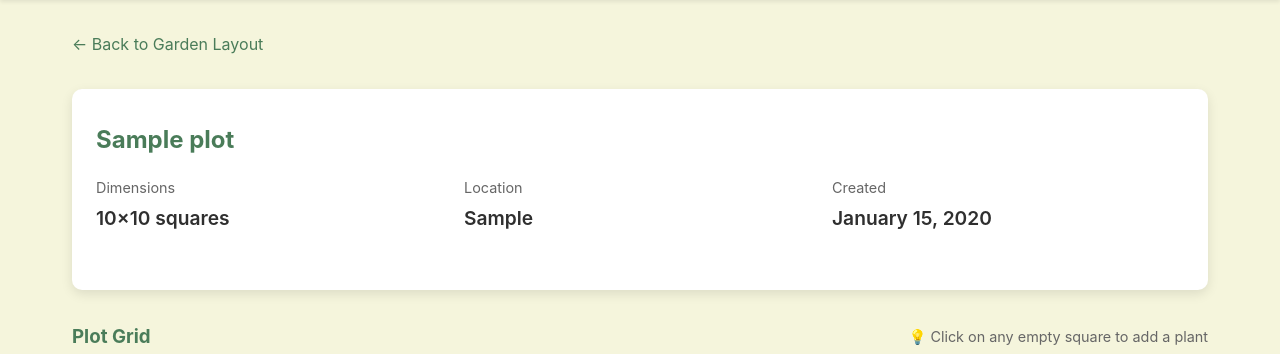
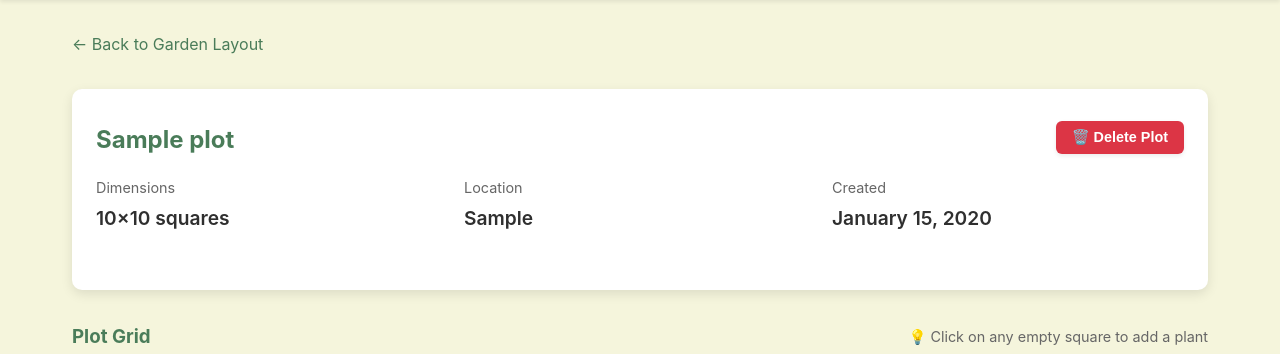
Before and after one commit to zamays/Planted, a Flask app: page /garden/1 in a window 1280 px wide. Shown: the part 193-547 px from the top of the page. Run offline with Flask 3, Linux system fonts and the light colour scheme; data comes from the database, SQL or seed files in the repository; tables that the repository leaves empty hold one stand-in row (values such as "Sample post").

Commit message:
Add plot deletion feature and enhance plant icons in grid
Co-authored-by: zamays <89159643+zamays@users.noreply.github.com>

```diff
--- a/app.py
+++ b/app.py
@@ -448,6 +448,31 @@ def view_plot(plot_id):
         return f"<h1>View Plot Error</h1><p>{str(e)}</p>"
 
 
+@app.route("/garden/<int:plot_id>/delete", methods=["POST"])
+def delete_plot(plot_id):
+    """
+    Delete a garden plot and all its associated data.
+
+    Args:
+        plot_id: ID of the plot to delete
+
+    Returns:
+        str: Redirect to garden layout page
+    """
+    try:
+        if garden_db is None:
+            return "<h1>Error</h1><p>Garden database is not initialized.</p>"
+
+        success = garden_db.delete_garden_plot(plot_id)
+        if not success:
+            return "<h1>Plot Not Found</h1><p>The requested garden plot does not exist.</p>"
+
+        return redirect(url_for("garden_layout"))
+    except (sqlite3.Error, ValueError) as e:
+        print(f"Delete plot error: {e}")
+        return f"<h1>Delete Plot Error</h1><p>{str(e)}</p>"
+
+
 @app.route("/garden/<int:plot_id>/plant", methods=["GET", "POST"])
 def plant_to_plot(plot_id):
     """
--- a/garden_manager/web/templates/view_plot.html
+++ b/garden_manager/web/templates/view_plot.html
@@ -9,7 +9,12 @@
 
 <div class="card" style="margin-bottom: 2rem;">
     <div class="card-body">
-        <h2 style="color: #4A7C59; margin-bottom: 1rem;">{{ plot.name }}</h2>
+        <div style="display: flex; justify-content: space-between; align-items: start; margin-bottom: 1rem;">
+            <h2 style="color: #4A7C59; margin: 0;">{{ plot.name }}</h2>
+            <button onclick="confirmDeletePlot()" class="btn" style="background-color: #dc3545; border-color: #dc3545; padding: 0.5rem 1rem; font-size: 0.9rem;">
+                🗑️ Delete Plot
+            </button>
+        </div>
 
         <div style="display: grid; grid-template-columns: repeat(3, 1fr); gap: 1rem; margin-bottom: 1.5rem;">
             <div>
@@ -27,6 +32,10 @@
         </div>
     </div>
 </div>
+
+<!-- Hidden form for plot deletion -->
+<form id="delete-plot-form" method="POST" action="{{ url_for('delete_plot', plot_id=plot.id) }}" style="display: none;">
+</form>
 
 <div style="display: flex; justify-content: space-between; align-items: center; margin-bottom: 1rem;">
     <h3 style="color: #4A7C59; margin: 0;">Plot Grid</h3>
@@ -48,7 +57,7 @@
 
                 {% if planted_here %}
                 <div class="grid-square planted" title="{{ planted_here.plant.name }}">
-                    <div style="font-size: 1.5rem;">🌱</div>
+                    <div style="font-size: 2rem; line-height: 1;">🪴</div>
                 </div>
                 {% else %}
                 <a href="{{ url_for('plant_to_plot', plot_id=plot.id, x=x, y=y) }}" class="grid-square empty" title="Click to plant at ({{ x }}, {{ y }})">
@@ -139,4 +148,21 @@
 </div>
 {% endif %}
 
+<script>
+function confirmDeletePlot() {
+    const plotName = "{{ plot.name }}";
+    const hasPlants = {{ planted_items|length }};
+
+    let message = `Are you sure you want to delete the plot "${plotName}"?`;
+    if (hasPlants > 0) {
+        message += `\n\nThis plot contains ${hasPlants} planted item(s). All planted items and their care tasks will also be deleted.`;
+    }
+    message += "\n\nThis action cannot be undone.";
+
+    if (confirm(message)) {
+        document.getElementById('delete-plot-form').submit();
+    }
+}
+</script>
+
 {% endblock %}
```
